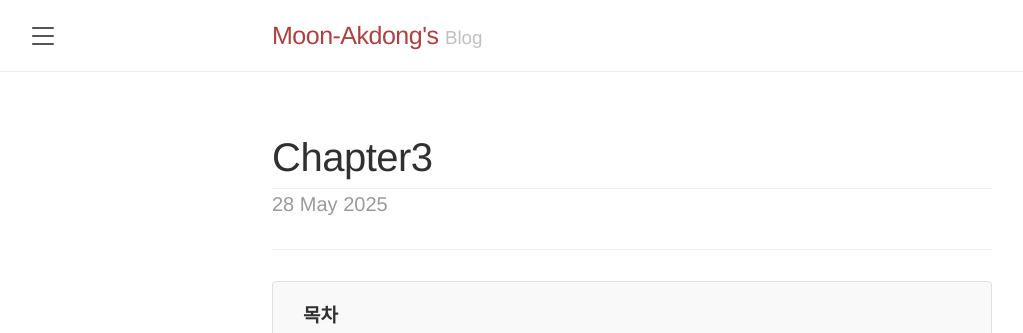
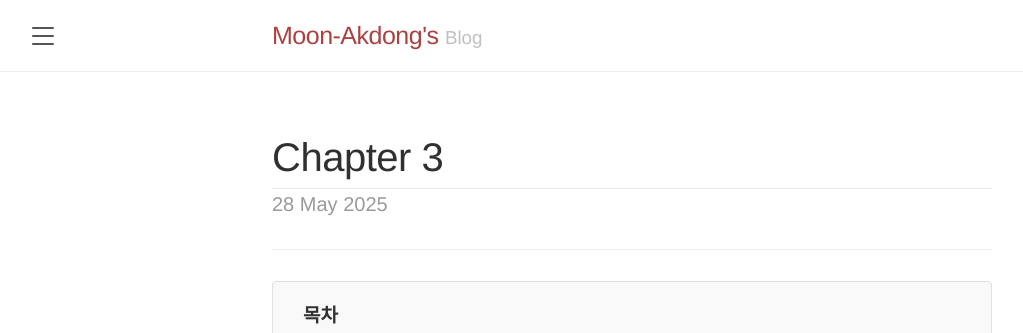
Before and after one commit to moon-akdong/moon-akdong.github.io, a Jekyll site: the page built from _posts/python/coding_skill/2025-05-28-chapter3.md, in a window 1280 px wide and 900 px high. Shown: the top 333 px of the window, without its empty margins (8-1031 px from the left). Built offline with Jekyll 4.4.1, drawn with Linux system fonts in a browser that asks for light colours; some web fonts are replaced; our own code applies the rules of GitHub Pages for plain Markdown files.

Commit message:
posting: Python coding skill chapter3 update

```diff
--- a/_posts/python/coding_skill/2025-05-28-chapter3.md
+++ b/_posts/python/coding_skill/2025-05-28-chapter3.md
@@ -1,3 +1,10 @@
+---
+layout: post
+title: "Chapter 3"
+categories: programming
+tags: Python_CodingSkill
+---
+
 # 함수가 여러 값을 반환하는 경우 절대로 네 값 이상을 언패킹하지 말라
 
 언패킹 문과 여러 값을 반환하는 함수는 같은 방식으로 반환 받을 수 있다.
```
